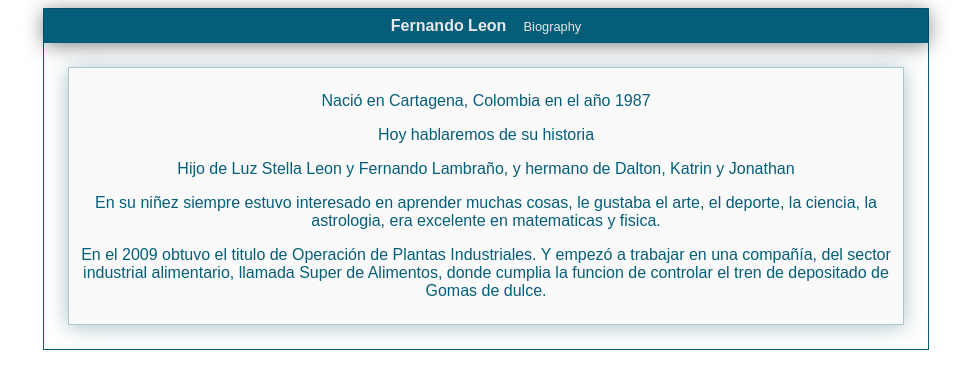
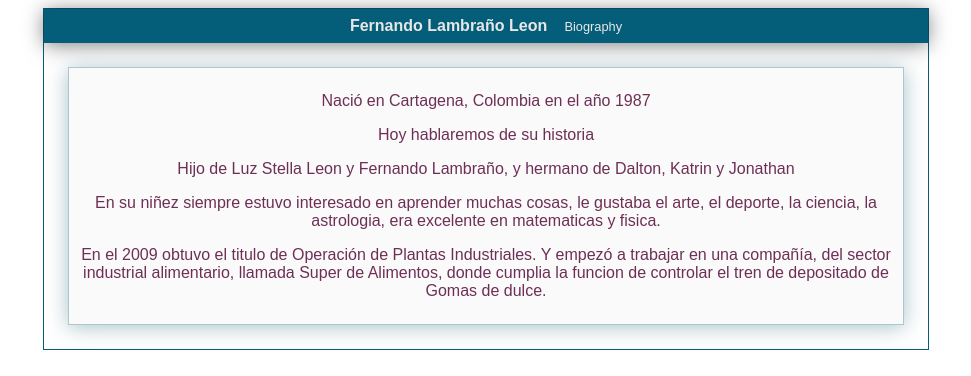
Before and after one commit to Fredev7/hiperblog, a plain HTML site: page index.html in a window 1280 px wide. Shown: the whole page, without its empty margins (154-1125 px from the left). Drawn offline with Linux system fonts and the light colour scheme.

Commit message:
Added lastname & chance color

```diff
--- a/css/styles.css
+++ b/css/styles.css
@@ -1,6 +1,6 @@
 body
 {
-    color: #055e79;
+    color: #6e2f56;
     text-align: center;
     font-family: sans-serif;
 }
--- a/index.html
+++ b/index.html
@@ -10,7 +10,7 @@
 <body >
     <div class="container">
         <div id="cabecera">
-            Fernando Leon
+            Fernando Lambraño Leon
             <span id="tagline">Biography</span>
         </div>
         <div id="post">
```
